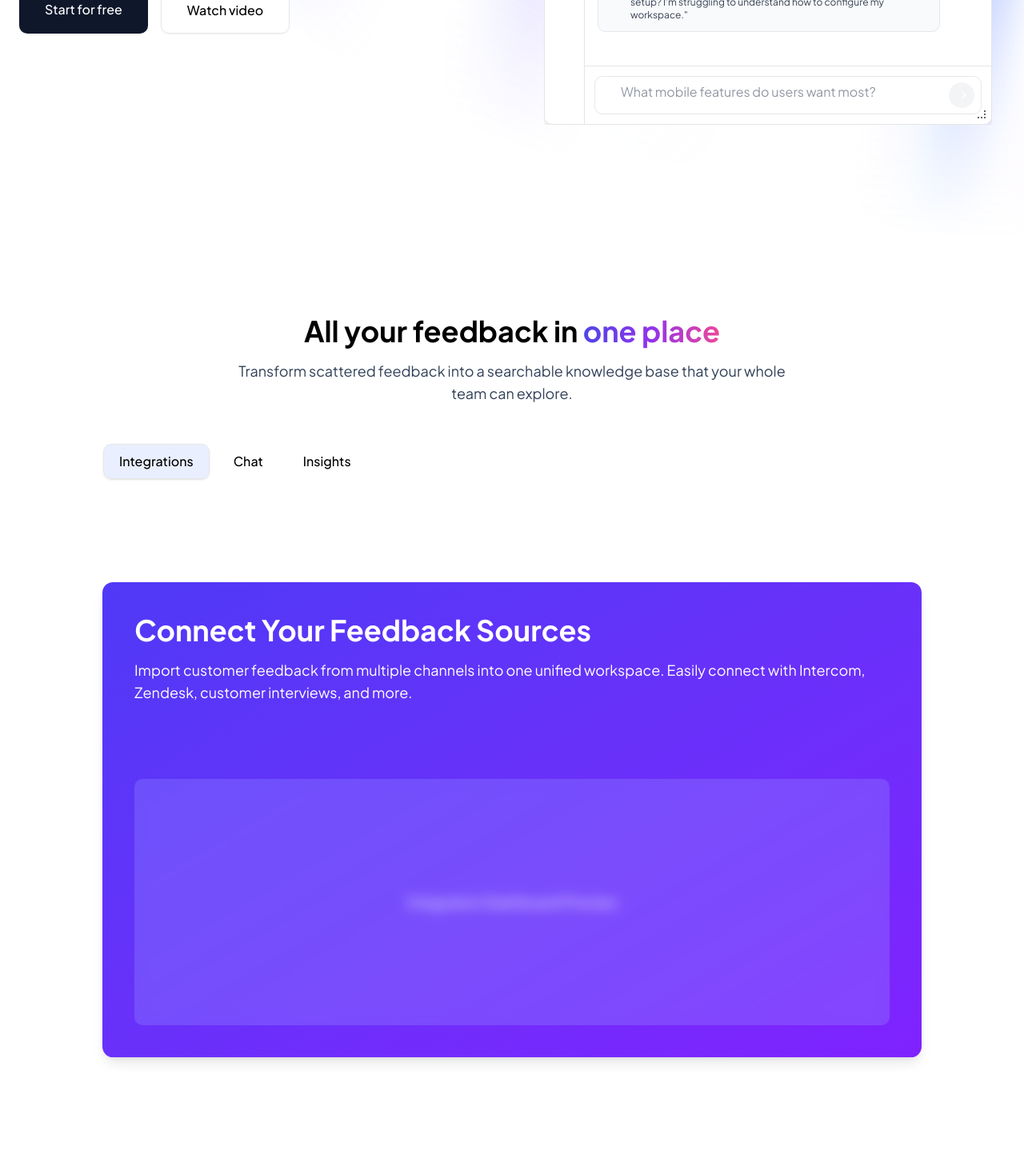
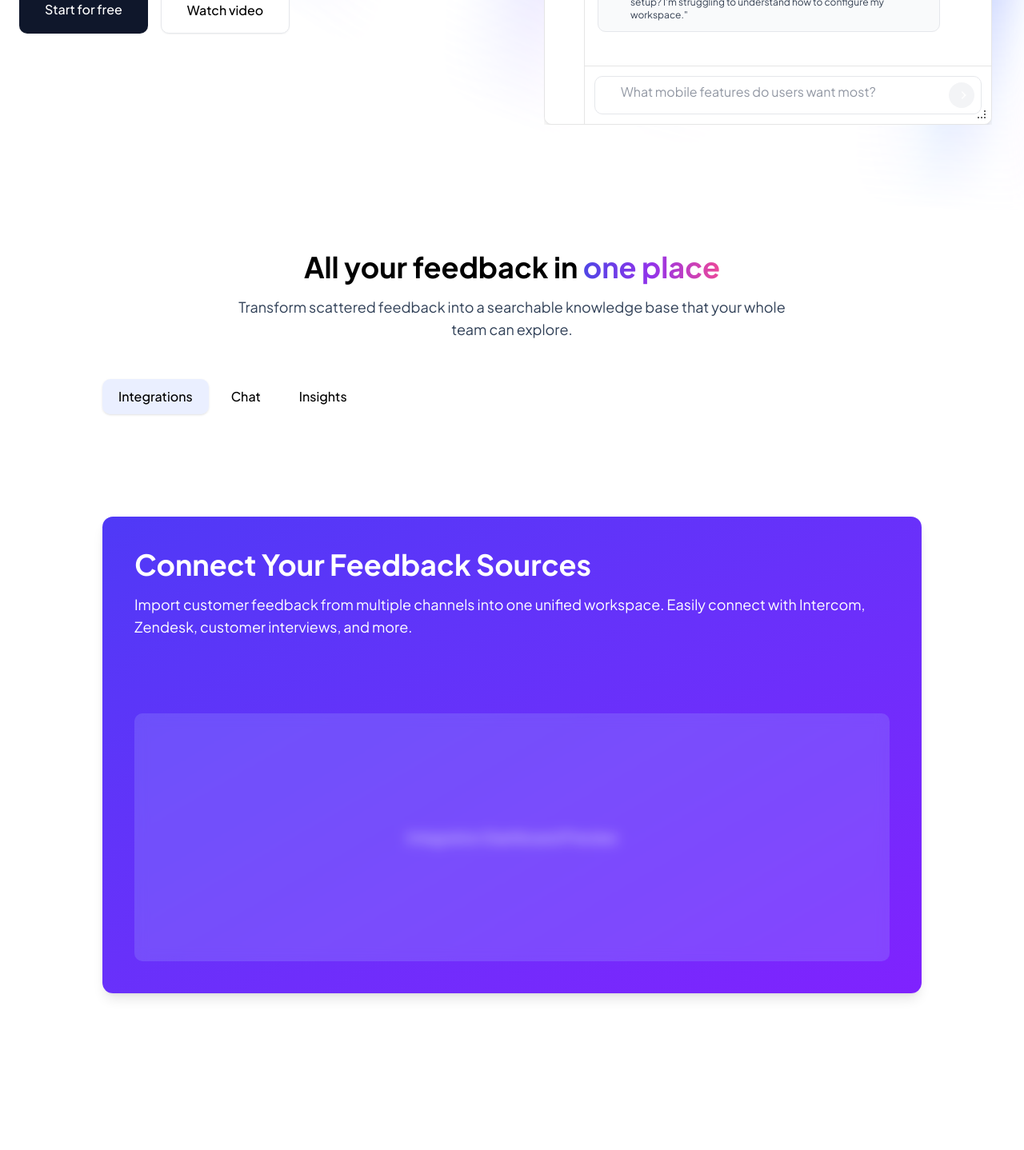
Before and after one commit to AGorinam/autentic-web, a Next.js app: page / in a window 1280 px wide. Shown: the part 540-1978 px from the top of the page at 80% size. Built offline with nearby package versions, Linux system fonts and the light colour scheme.

Commit message:
more styling changes on the hero and features tab components

```diff
--- a/src/app/page.tsx
+++ b/src/app/page.tsx
@@ -7,17 +7,12 @@ export default function Home() {
   return (
     <main className="flex min-h-screen flex-col bg-white">
       <Hero />
-      <div className="w-full overflow-hidden -mt-20">
+      <div className="w-full overflow-hidden -mt-32">
         <svg className="w-full h-20" viewBox="0 0 1440 100" fill="none" xmlns="http://www.w3.org/2000/svg" preserveAspectRatio="none">
           <path d="M0 0L1440 0V50C1440 50 1252.94 100 720 100C187.06 100 0 50 0 50V0Z" fill="white" />
         </svg>
       </div>
       <FeatureTabs />
-      <div className="w-full overflow-hidden rotate-180 mt-16 md:mt-24">
-        <svg className="w-full h-16 -mb-1" viewBox="0 0 1440 100" fill="none" xmlns="http://www.w3.org/2000/svg" preserveAspectRatio="none">
-          <path d="M0 0L1440 0V50C1440 50 1252.94 100 720 100C187.06 100 0 50 0 50V0Z" fill="white" className="dark:fill-slate-950" />
-        </svg>
-      </div>
       <CallToAction />
       <Footer />
     </main>
--- a/src/components/sections/FeatureTabs.tsx
+++ b/src/components/sections/FeatureTabs.tsx
@@ -76,7 +76,7 @@ export function FeatureTabs() {
   ];
 
   return (
-    <section className="w-full py-16 md:py-24 bg-white dark:bg-slate-950">
+    <section className="w-full py-16 md:py-24 pb-24 md:pb-48 bg-white dark:bg-slate-950">
       <div className="container px-4 md:px-6 mx-auto">
         <div className="text-center mb-12">
           <h2 className="text-3xl md:text-4xl font-bold mb-4">
--- a/src/components/sections/Hero.tsx
+++ b/src/components/sections/Hero.tsx
@@ -98,7 +98,7 @@ export function Hero() {
   };
 
   return (
-    <AuroraBackground className="w-full pt-24 pb-48 md:pb-32 lg:pb-48 overflow-hidden">
+    <AuroraBackground className="w-full pt-24 pb-36 md:pb-24 lg:pb-40 overflow-hidden">
       <div className="container px-4 md:px-6 mx-auto">
         <div className="grid gap-6 lg:grid-cols-2 lg:gap-12 items-center">
           {/* Left column with text content */}
--- a/src/components/ui/tabs.tsx
+++ b/src/components/ui/tabs.tsx
@@ -53,8 +53,8 @@ export const Tabs = ({
             onMouseEnter={() => setHovering(true)}
             onMouseLeave={() => setHovering(false)}
             className={cn(
-              "relative px-5 py-2.5 rounded-[0.625rem] border border-transparent transition-all duration-200",
-              active.value !== tab.value && "hover:bg-gray-100 hover:border-gray-200 dark:hover:bg-zinc-900 dark:hover:border-zinc-800",
+              "relative px-5 py-2.5 rounded-[0.625rem] transition-all duration-200 cursor-pointer",
+              active.value !== tab.value && "hover:bg-gray-100 dark:hover:bg-zinc-900",
               tabClassName
             )}
             style={{
@@ -66,7 +66,7 @@ export const Tabs = ({
                 layoutId="clickedbutton"
                 transition={{ type: "spring", bounce: 0.3, duration: 0.6 }}
                 className={cn(
-                  "absolute inset-0 bg-gray-100 dark:bg-zinc-800/30 rounded-[0.625rem] border border-gray-200 dark:border-zinc-800",
+                  "absolute inset-0 bg-gray-100 dark:bg-zinc-800/30 rounded-[0.625rem]",
                   activeTabClassName
                 )}
               />
```
